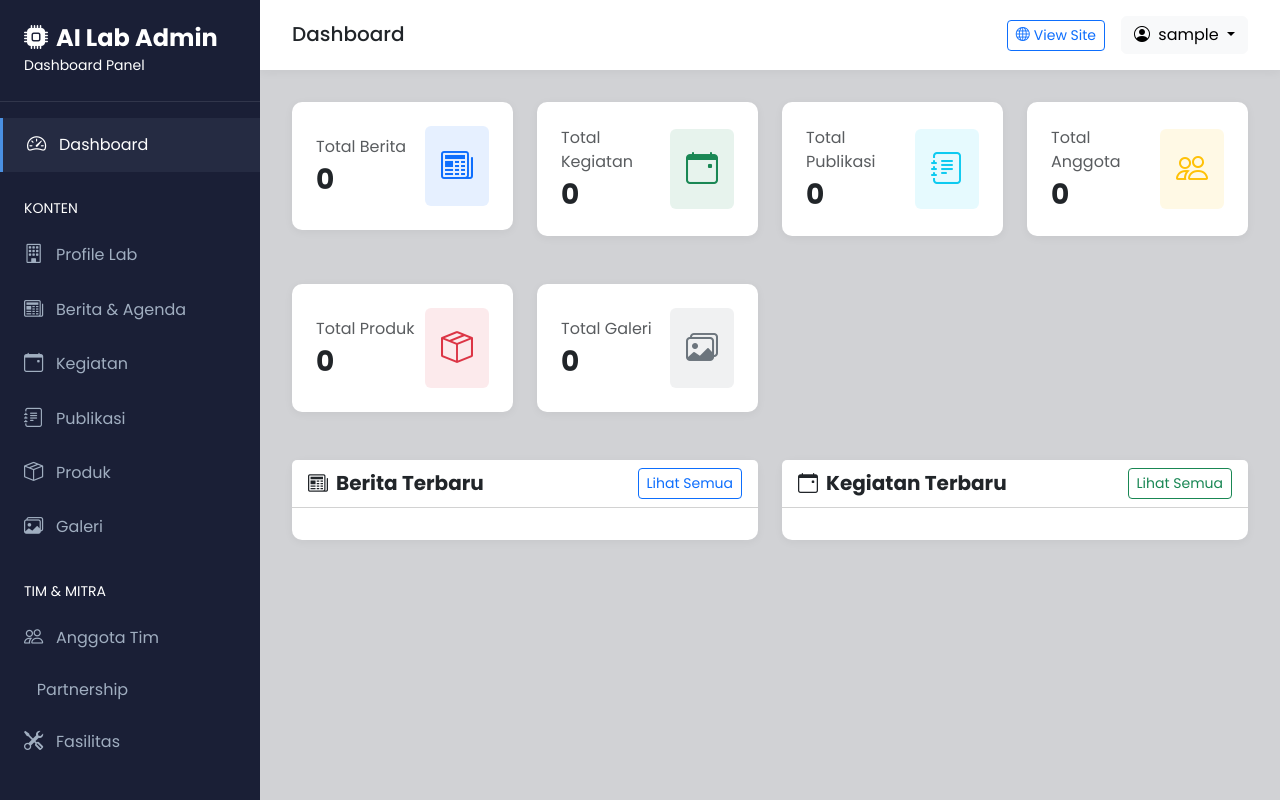
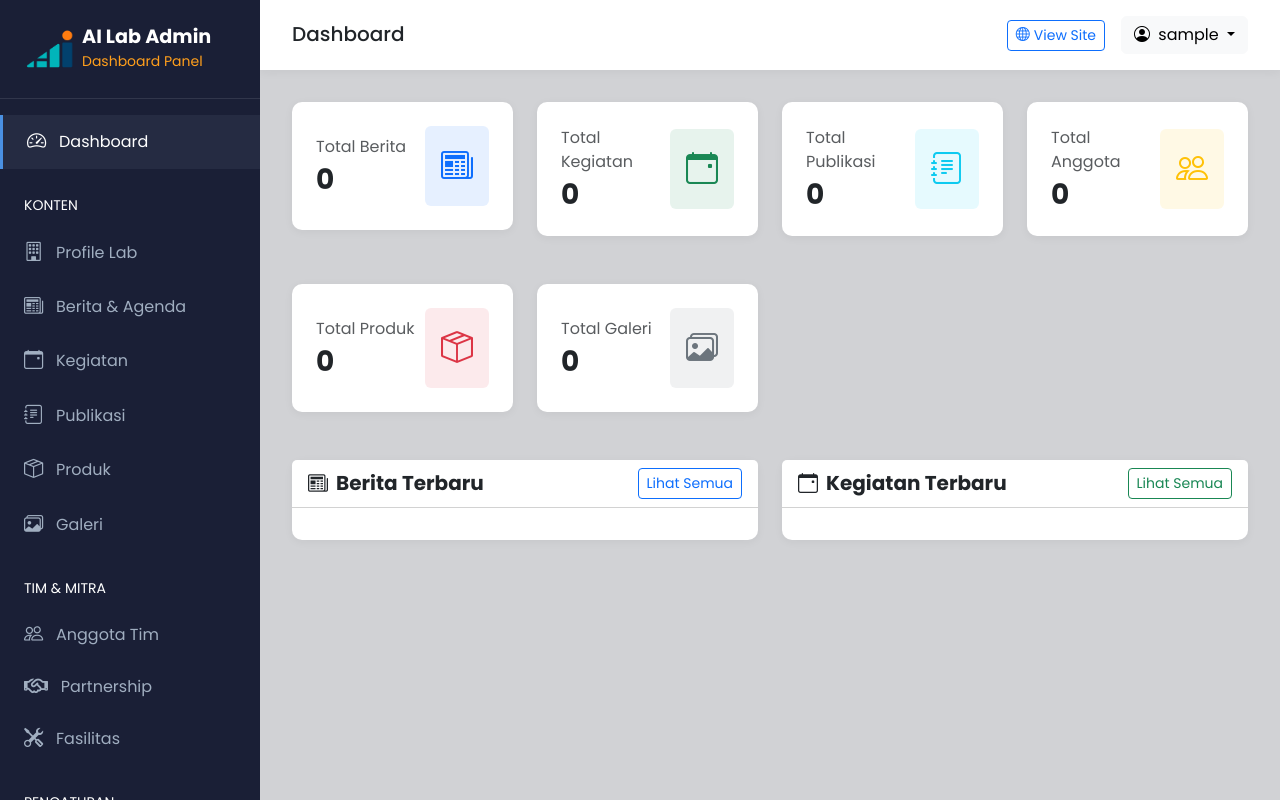
Before and after one commit to Najla-Nuricia/PBL_WEBLAI, a PHP site: page /dashboard.php in a window 1280 px wide. Run offline with PHP 8.4, Linux system fonts and the light colour scheme; the visitor is signed in with stand-in values (Sample User, id 1); data that the repository does not hold is empty; some libraries are stand-ins or nearby versions.

Commit message:
feat(admin): improve interaksi dashboard dan pengelolaan sesi login
- Membuat stats cards dapat diklik untuk menuju halaman manajemen terkait
- Menambahkan Font Awesome untuk ikon menu partnership
- Menambahkan header anti-cache pada proses login dan logout
- Memperbarui fungsi logout agar menghapus cookie session dengan benar
- Memperbaiki path pemanggilan file auth.php di logout.php
- Menambahkan logo AI Lab pada sidebar untuk konsistensi branding

```diff
--- a/admin/dashboard.php
+++ b/admin/dashboard.php
@@ -70,7 +70,7 @@ $recent_activities = $stmt->fetchAll();
     </div>
 
     <div class="col-xl-3 col-md-6 mb-4">
-        <div class="stats-card">
+        <div class="stats-card clickable-card" onclick="window.location.href='manage_publications.php'">
             <div class="d-flex justify-content-between align-items-center">
                 <div>
                     <p class="text-muted mb-1">Total Publikasi</p>
@@ -87,7 +87,7 @@ $recent_activities = $stmt->fetchAll();
     </div>
 
     <div class="col-xl-3 col-md-6 mb-4">
-        <div class="stats-card">
+        <div class="stats-card clickable-card" onclick="window.location.href='manage_members.php'">
             <div class="d-flex justify-content-between align-items-center">
                 <div>
                     <p class="text-muted mb-1">Total Anggota</p>
@@ -103,7 +103,7 @@ $recent_activities = $stmt->fetchAll();
 
 <div class="row mb-4">
     <div class="col-xl-3 col-md-6 mb-4">
-        <div class="stats-card">
+        <div class="stats-card clickable-card" onclick="window.location.href='manage_products.php'">
             <div class="d-flex justify-content-between align-items-center">
                 <div>
                     <p class="text-muted mb-1">Total Produk</p>
@@ -117,7 +117,7 @@ $recent_activities = $stmt->fetchAll();
     </div>
 
     <div class="col-xl-3 col-md-6 mb-4">
-        <div class="stats-card">
+        <div class="stats-card clickable-card" onclick="window.location.href='manage_gallery.php'">
             <div class="d-flex justify-content-between align-items-center">
                 <div>
                     <p class="text-muted mb-1">Total Galeri</p>
--- a/admin/includes/admin_header.php
+++ b/admin/includes/admin_header.php
@@ -26,6 +26,9 @@ check_session_timeout();
 
     <!-- DataTables CSS -->
     <link rel="stylesheet" href="https://cdn.datatables.net/1.13.7/css/dataTables.bootstrap5.min.css">
+
+    <!-- Font Awesome -->
+    <link rel="stylesheet" href="https://cdnjs.cloudflare.com/ajax/libs/font-awesome/6.5.1/css/all.min.css"/>
 
     <style>
         :root {
@@ -193,10 +196,17 @@ check_session_timeout();
 
     <!-- Sidebar -->
     <div class="sidebar">
-        <div class="sidebar-brand">
-            <h4><i class="bi bi-cpu-fill me-2"></i>AI Lab Admin</h4>
-            <small class="text-white">Dashboard Panel</small>
-        </div>
+        <!-- Pergantian Logo dan penambahan klik link logo -->
+        <a href="../admin/dashboard.php" class="text-decoration-none text-white">
+            <div class="sidebar-brand d-flex align-items-center">
+                <img src="../assets/img/logo.png" alt="Logo AI Lab" class="me-2" style="width: 50px; height: 50px; object-fit: contain;">
+                <div>
+                    <h4 style="font-size: 1.2rem; margin-bottom: 0;">AI Lab Admin</h4>
+                    <!-- Penambahan warna teks -->
+                    <small style="color: #FF9F1C;">Dashboard Panel</small>
+                </div>
+            </div>
+        </a>
 
         <ul class="sidebar-menu">
             <li>
@@ -269,7 +279,7 @@ check_session_timeout();
 
             <li>
                 <a href="manage_partnerships.php" class="<?php echo basename($_SERVER['PHP_SELF']) == 'manage_partnerships.php' ? 'active' : ''; ?>">
-                    <i class="bi bi-handshake"></i>
+                    <i class="fa-regular fa-handshake"></i>
                     <span>Partnership</span>
                 </a>
             </li>
--- a/admin/includes/auth.php
+++ b/admin/includes/auth.php
@@ -14,6 +14,13 @@ function require_login()
         header('Location: login.php');
         exit();
     }
+
+    // header anti-cache
+    header("Cache-Control: no-cache, no-store, must-revalidate");
+    header("Pragma: no-cache");
+    header("Expires: 0");
+
+    check_session_timeout();
 }
 
 // Login user
@@ -42,6 +49,22 @@ function logout_user()
 {
     session_unset();
     session_destroy();
+
+    // Hapus cookie session
+    if (ini_get("session.use_cookies")) {
+        $params = session_get_cookie_params();
+        setcookie(session_name(), '', time() - 42000,
+            $params["path"], $params["domain"],
+            $params["secure"], $params["httponly"]
+        );
+    }
+
+    // header anti-cache
+    header("Cache-Control: no-cache, no-store, must-revalidate");
+    header("Pragma: no-cache");
+    header("Expires: 0");
+
+
     header('Location: login.php');
     exit();
 }
--- a/admin/login.php
+++ b/admin/login.php
@@ -1,6 +1,12 @@
 <?php
+
 require_once '../config/db.php';
 require_once 'includes/auth.php';
+
+// header anti-cache
+header("Cache-Control: no-cache, no-store, must-revalidate");
+header("Pragma: no-cache");
+header("Expires: 0");
 
 // Redirect jika sudah login
 if (is_logged_in()) {
--- a/admin/logout.php
+++ b/admin/logout.php
@@ -1,3 +1,3 @@
 <?php
-require_once '../includes/auth.php';
+require_once 'includes/auth.php';
 logout_user();
--- a/config/db.php
+++ b/config/db.php
@@ -4,7 +4,7 @@ define('DB_HOST', 'localhost');
 define('DB_PORT', '5432');
 define('DB_NAME', 'db_lai');
 define('DB_USER', 'postgres');
-define('DB_PASS', '12345678'); // Ganti dengan password PostgreSQL Anda
+define('DB_PASS', 'admin123'); // Ganti dengan password PostgreSQL Anda
 
 try {
     $dsn = "pgsql:host=" . DB_HOST . ";port=" . DB_PORT . ";dbname=" . DB_NAME;
```
Also changed, not shown: assets/img/logo.png (added).
